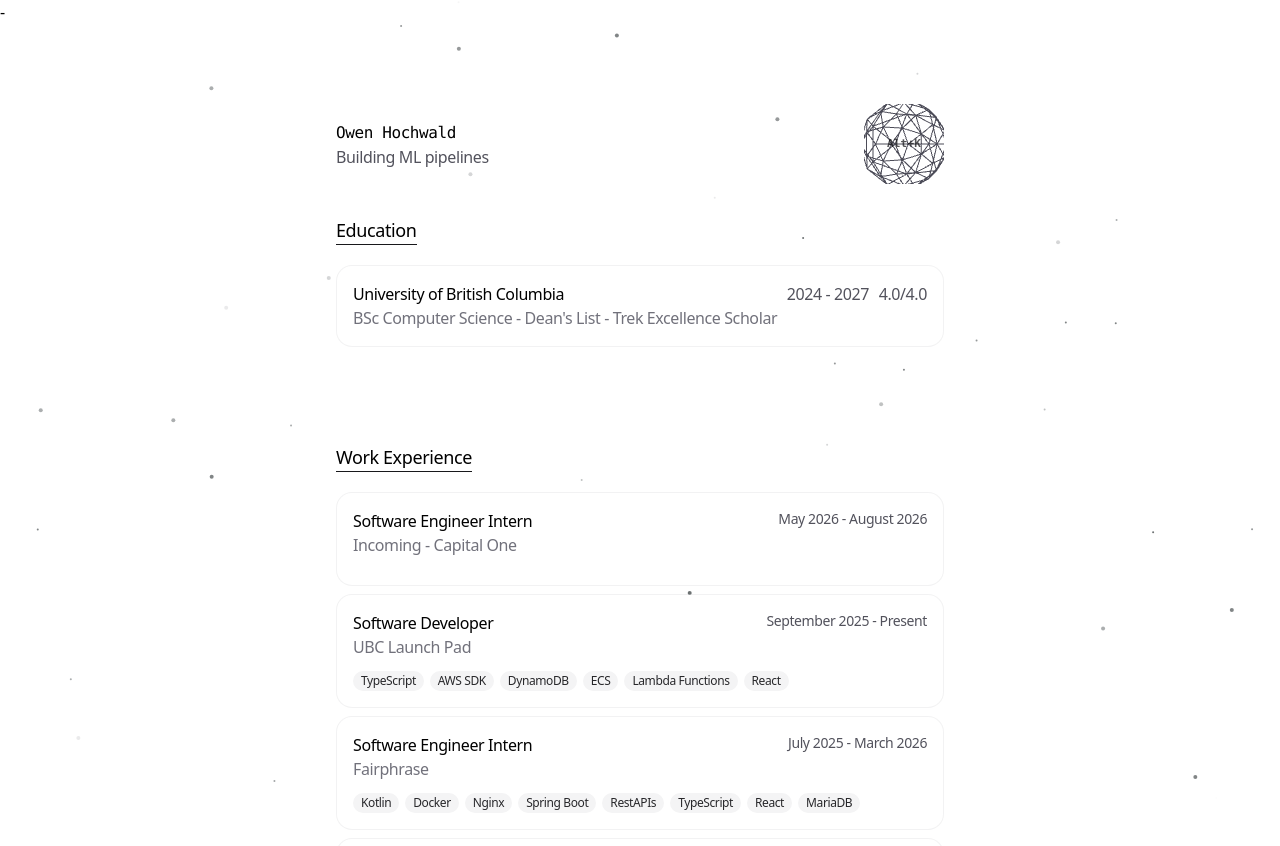
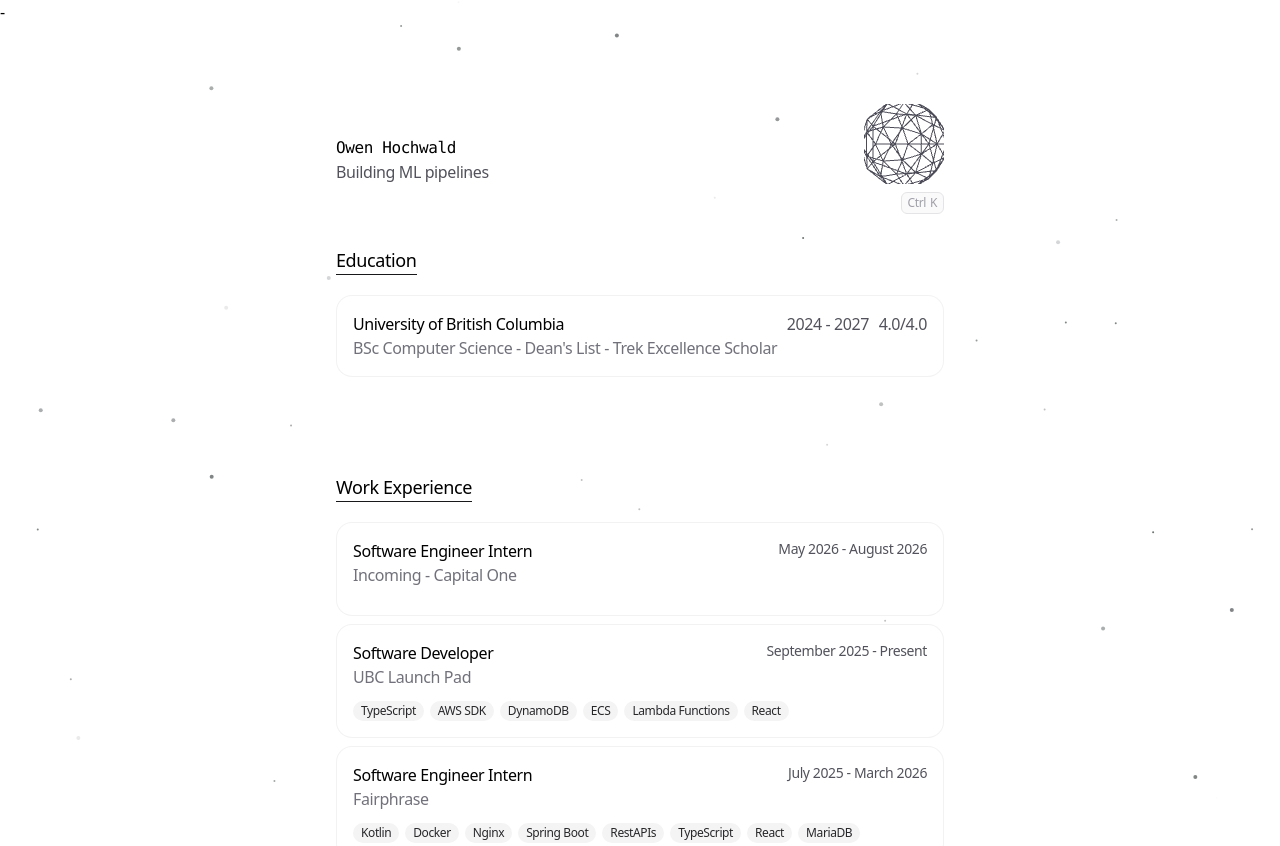
Before and after one commit to owenHochwald/personal-site, a Next.js app: page / in a window 1280 px wide. Shown: the top 846 px of the page. Built offline with nearby package versions, Linux system fonts and the light colour scheme.

Commit message:
Revert "Enhance WireframeOrb component with hover effects and keyboard shortcut hint for command palette"
This reverts commit 3b375a771c6d1f0fb77bd5a85b86d794eaa68ca4.

```diff
--- a/app/header.tsx
+++ b/app/header.tsx
@@ -2,7 +2,7 @@
 import { GlitchText } from '@/components/ui/glitch-text'
 import { TextLoop } from '@/components/ui/text-loop'
 import Link from 'next/link'
-
+import { useEffect, useState } from 'react'
 import dynamic from 'next/dynamic'
 
 const WireframeOrb = dynamic(
@@ -13,6 +13,32 @@
     { ssr: false }
 )
 
+function CmdKHint() {
+    const [isMac, setIsMac] = useState(true)
+
+    useEffect(() => {
+        setIsMac(/mac|iphone|ipad|ipod/i.test(navigator.platform))
+    }, [])
+
+    return (
+        <button
+            onClick={() => {
+                const event = new KeyboardEvent('keydown', {
+                    key: 'k',
+                    metaKey: isMac,
+                    ctrlKey: !isMac,
+                    bubbles: true,
+                })
+                document.dispatchEvent(event)
+            }}
+            className="flex items-center gap-1 rounded-md border border-zinc-200 bg-zinc-50 px-1.5 py-0.5 text-xs text-zinc-400 transition-colors hover:border-zinc-300 hover:text-zinc-500 dark:border-zinc-700 dark:bg-zinc-900 dark:text-zinc-500 dark:hover:border-zinc-600 dark:hover:text-zinc-400"
+            title="Open command palette"
+        >
+            <kbd className="font-sans">{isMac ? '⌘' : 'Ctrl'}</kbd>
+            <kbd className="font-sans">K</kbd>
+        </button>
+    )
+}
 
 export function Header() {
     return (
@@ -35,7 +61,10 @@
                     </TextLoop>
                 </p>
             </div>
-            <WireframeOrb />
+            <div className="flex flex-col items-end gap-2">
+                <WireframeOrb />
+                <CmdKHint />
+            </div>
         </header>
     )
 }
--- a/components/ui/wireframe-orb.tsx
+++ b/components/ui/wireframe-orb.tsx
@@ -5,7 +5,7 @@
 import * as THREE from 'three'
 import { useTheme } from 'next-themes'
 
-function OrbMesh({ color, hovered }: { color: string; hovered: boolean }) {
+function OrbMesh({ color }: { color: string }) {
     const meshRef = useRef<THREE.Mesh>(null!)
     const targetX = useRef(0)
     const targetZ = useRef(0)
@@ -21,8 +21,7 @@
 
     useFrame(({ clock }) => {
         if (!meshRef.current) return
-        const speed = hovered ? 1.2 : 0.35
-        meshRef.current.rotation.y = clock.getElapsedTime() * speed
+        meshRef.current.rotation.y = clock.getElapsedTime() * 0.35
         meshRef.current.rotation.x +=
             (targetX.current - meshRef.current.rotation.x) * 0.04
         meshRef.current.rotation.z +=
@@ -40,63 +39,23 @@
 export function WireframeOrb() {
     const { resolvedTheme } = useTheme()
     const [mounted, setMounted] = useState(false)
-    const [isMac, setIsMac] = useState(true)
-    const [hovered, setHovered] = useState(false)
 
-    useEffect(() => {
-        setMounted(true)
-        setIsMac(/mac|iphone|ipad|ipod/i.test(navigator.platform))
-    }, [])
-
-    function openPalette() {
-        document.dispatchEvent(
-            new KeyboardEvent('keydown', {
-                key: 'k',
-                metaKey: isMac,
-                ctrlKey: !isMac,
-                bubbles: true,
-            })
-        )
-    }
+    useEffect(() => setMounted(true), [])
 
     if (!mounted) return <div style={{ width: 80, height: 80 }} />
 
-    // zinc-400 in dark, zinc-600 in light — brightens slightly on hover
-    const color = resolvedTheme === 'dark'
-        ? hovered ? '#d4d4d8' : '#a1a1aa'
-        : hovered ? '#27272a' : '#52525b'
-
-    const hint = isMac ? '⌘K' : 'Alt+K'
+    // zinc-400 in dark, zinc-600 in light
+    const color = resolvedTheme === 'dark' ? '#a1a1aa' : '#52525b'
 
     return (
-        <button
-            onClick={openPalette}
-            onMouseEnter={() => setHovered(true)}
-            onMouseLeave={() => setHovered(false)}
-            className="group relative cursor-pointer"
-            style={{ width: 80, height: 80 }}
-            aria-label={`Open command palette (${hint})`}
-            title={`Open command palette (${hint})`}
-        >
+        <div style={{ width: 80, height: 80 }}>
             <Canvas
                 camera={{ position: [0, 0, 2.8], fov: 38 }}
                 dpr={[1, 2]}
                 gl={{ antialias: true, alpha: true }}
             >
-                <OrbMesh color={color} hovered={hovered} />
+                <OrbMesh color={color} />
             </Canvas>
-
-            {/* Shortcut hint — centered inside the orb */}
-            <span
-                className="pointer-events-none absolute inset-0 flex items-center justify-center font-mono text-[11px] font-semibold transition-opacity duration-200"
-                style={{
-                    color: resolvedTheme === 'dark' ? '#f4f4f5' : '#18181b',
-                    opacity: hovered ? 1 : 0.75,
-                    letterSpacing: '0.02em',
-                }}
-            >
-                {hint}
-            </span>
-        </button>
+        </div>
     )
 }
```
